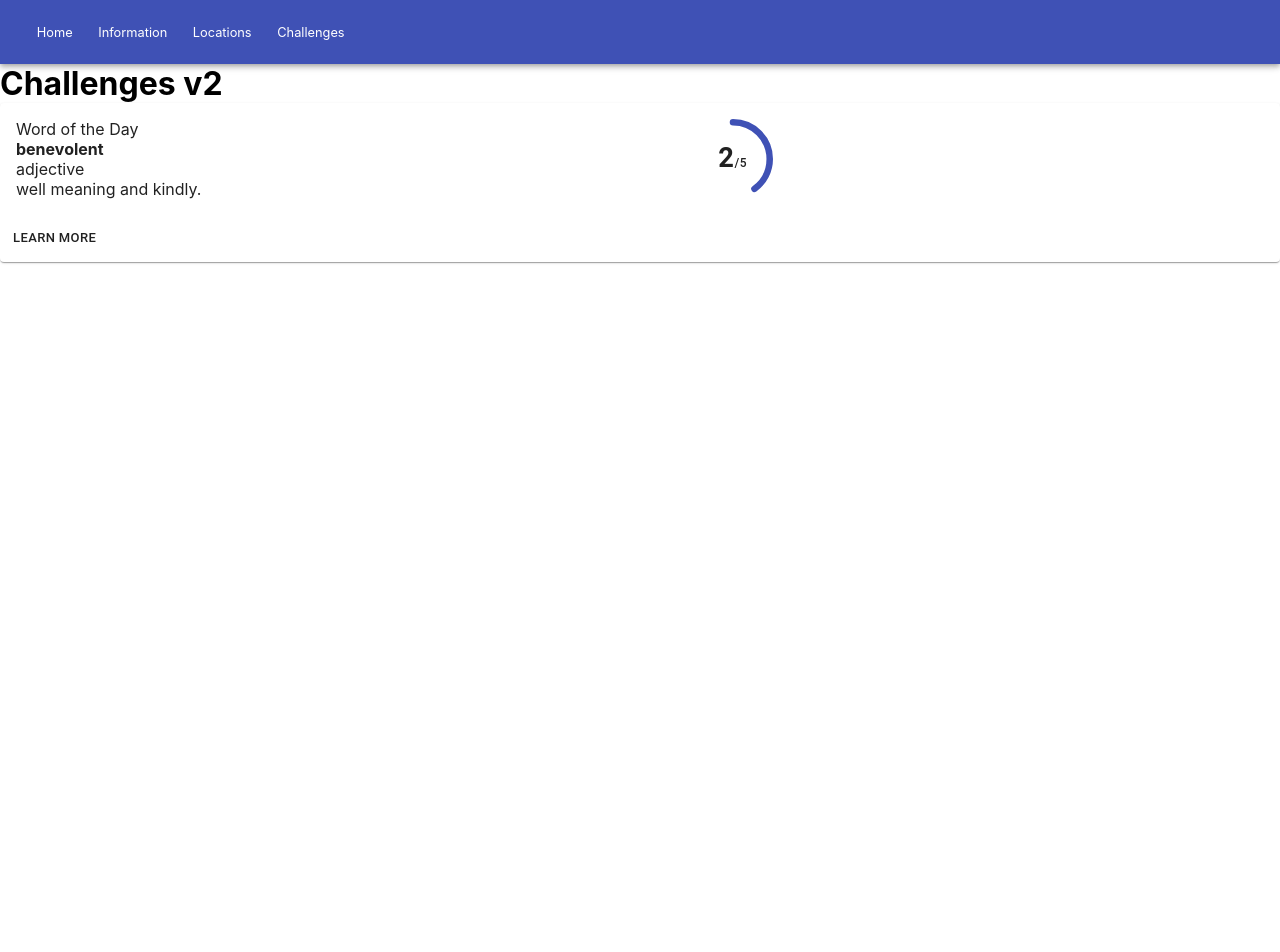
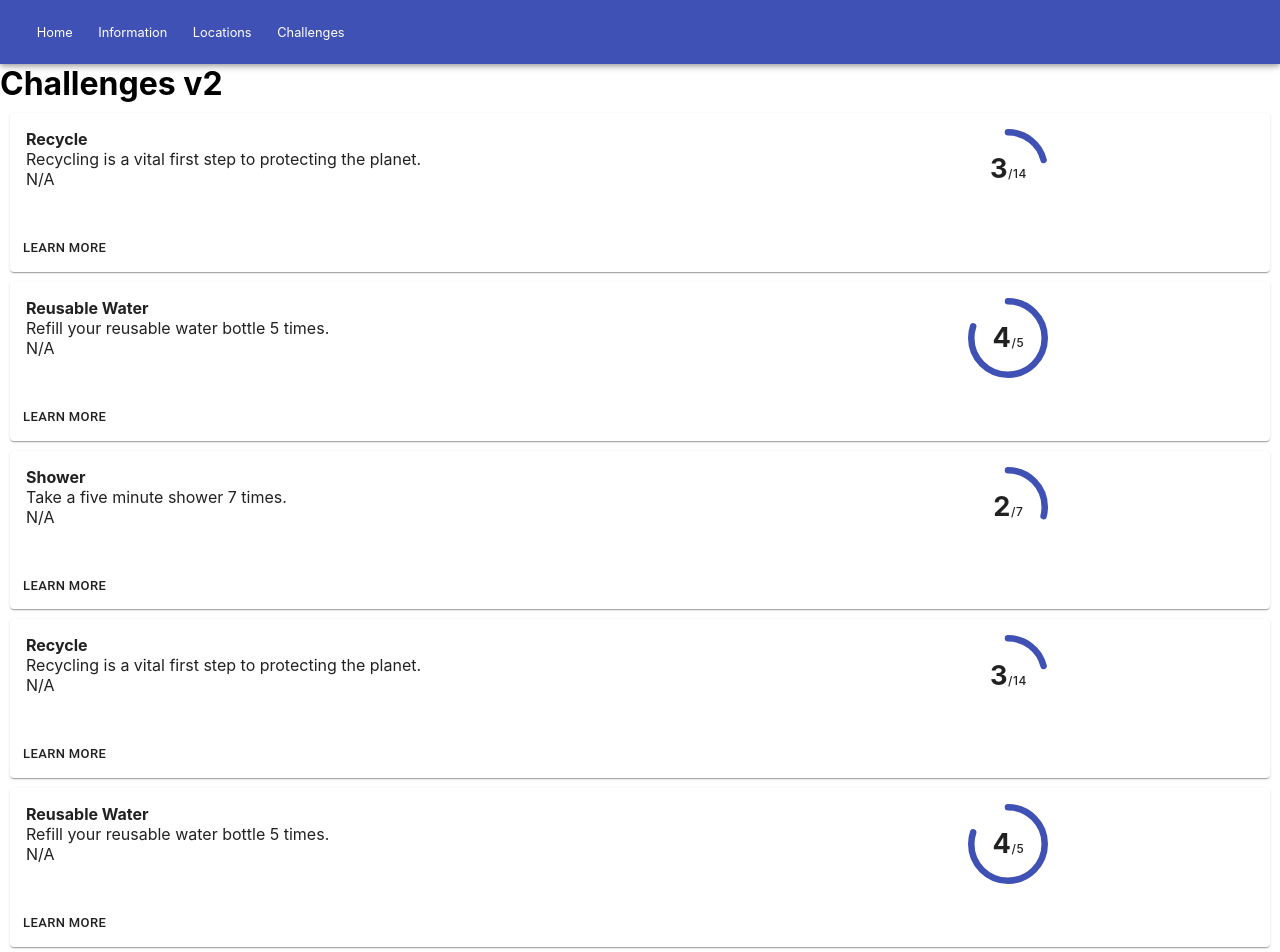
Before and after one commit to alphabetsoop/pwa-react, a Next.js app: page /challenges in a window 1280 px wide. Shown: the top 952 px of the page. Before the commit the page ends 800 px from the top, so only its background shows below. Built offline with nearby package versions, Linux system fonts and the light colour scheme.

Commit message:
Fix styling

```diff
--- a/components/challengecard.js
+++ b/components/challengecard.js
@@ -1,12 +1,10 @@
 import Card from '@material-ui/core/Card';
 import CardActions from '@material-ui/core/CardActions';
 import CardContent from '@material-ui/core/CardContent';
-import CardMedia from '@material-ui/core/CardMedia';
 import Button from '@material-ui/core/Button';
 import CircularProgress from '@material-ui/core/CircularProgress';
-import Typography from '@material-ui/core/Typography';
 import Box from '@material-ui/core/Box';
-
+import ButtonBase from '@material-ui/core/ButtonBase';
 
 export function CircularProgressCaption(props) {
 
@@ -31,26 +29,16 @@ export function CircularProgressCaption(props) {
 
 const ChallengeCard = (props) => {
     return (
-        <Card>
+        <Card className="challenge-card">
             <CardContent className="container-full">
                 <div className="container-about">
-                <p color="textSecondary">
-                Word of the Day
-                </p>
-
-                <p><b>benevolent</b></p>
-
-                <p color="textSecondary">
-                adjective
-                </p>
-                <p variant="body2" component="p">
-                well meaning and kindly.
-                <br />
-                </p>
+                    <p><b>{props.about}</b></p>
+                    <p>{props.detail}</p>
+                    <p>{props.reward}</p>
                 </div>
 
                 <div className="container-progress">
-                <CircularProgressCaption current={2} total={5} />
+                    <CircularProgressCaption current={props.current} total={props.total} />
                 </div>
 
             </CardContent>
--- a/pages/challenges.js
+++ b/pages/challenges.js
@@ -5,7 +5,54 @@ const challenges = () => {
   return (
     <div>
       <h1>Challenges v2 </h1>
-      <ChallengeCard />
+
+      <ChallengeCard
+        about="Recycle"
+        detail="Recycling is a vital first step to protecting the planet. "
+        reward="N/A"
+        current={3}
+        total={14}
+      />
+
+      <ChallengeCard
+        about="Reusable Water"
+        detail="Refill your reusable water bottle 5 times."
+        reward="N/A"
+        current={4}
+        total={5}
+      />
+
+      <ChallengeCard
+        about="Shower"
+        detail="Take a five minute shower 7 times."
+        reward="N/A"
+        current={2}
+        total={7}
+      />
+
+      <ChallengeCard
+        about="Recycle"
+        detail="Recycling is a vital first step to protecting the planet. "
+        reward="N/A"
+        current={3}
+        total={14}
+      />
+
+      <ChallengeCard
+        about="Reusable Water"
+        detail="Refill your reusable water bottle 5 times."
+        reward="N/A"
+        current={4}
+        total={5}
+      />
+
+      <ChallengeCard
+        about="Shower"
+        detail="Take a five minute shower 7 times."
+        reward="N/A"
+        current={2}
+        total={7}
+      />
     </div>
   )
 }
--- a/styles/challenges.css
+++ b/styles/challenges.css
@@ -3,8 +3,12 @@
     stroke-linecap: round;
 }
 
+.challenge-card {
+    margin: 10px;
+}
+
 .caption {
-    font-family: "Roboto", "Helvetica", "Arial", sans-serif;
+    font-family: inherit;
     font-weight: 500;
     line-height: 1.66;
     letter-spacing: 0.03333em;
@@ -28,6 +32,7 @@
 .container-about {
     display: flex;
     flex-direction: column;
+    width: 60%;
 }
 
 .container-progress {
```
Lines whose indentation alone changed are shown as unchanged.
